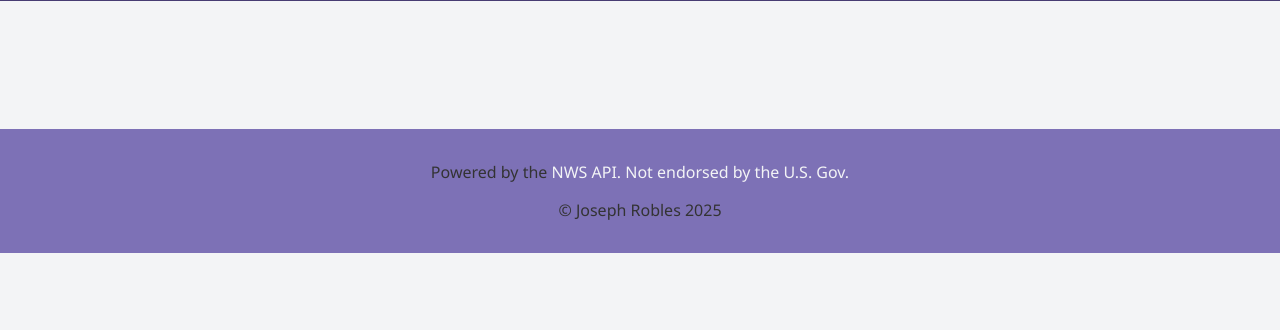
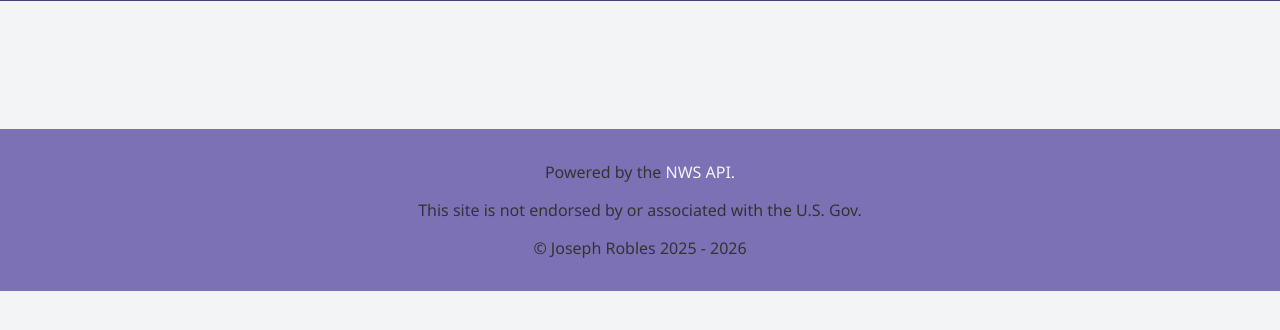
Before and after one commit to joseph-robles-jr/nws-js-api-app, a Spring Boot app: page / in a window 1280 px wide. Shown: the part 267-597 px from the top of the page. Run offline with Spring Boot 4, Linux system fonts and the light colour scheme.

Commit message:
Added disclaimer

```diff
--- a/weather/src/main/resources/static/index.html
+++ b/weather/src/main/resources/static/index.html
@@ -27,8 +27,9 @@
   </main>
 
   <footer>
-    <p>Powered by the <a href="https://www.weather.gov/documentation/services-web-api" target="_blank">NWS API. Not endorsed by the U.S. Gov. </a></p>
-    <p>&copy; Joseph Robles 2025</p>
+    <p>Powered by the <a href="https://www.weather.gov/documentation/services-web-api" target="_blank">NWS API.</a></p>
+    <p>This site is not endorsed by or associated with the U.S. Gov.</p>
+    <p>&copy; Joseph Robles 2025 - 2026</p>
   </footer>
 
   <script type="module" src="app.js"></script>
```
